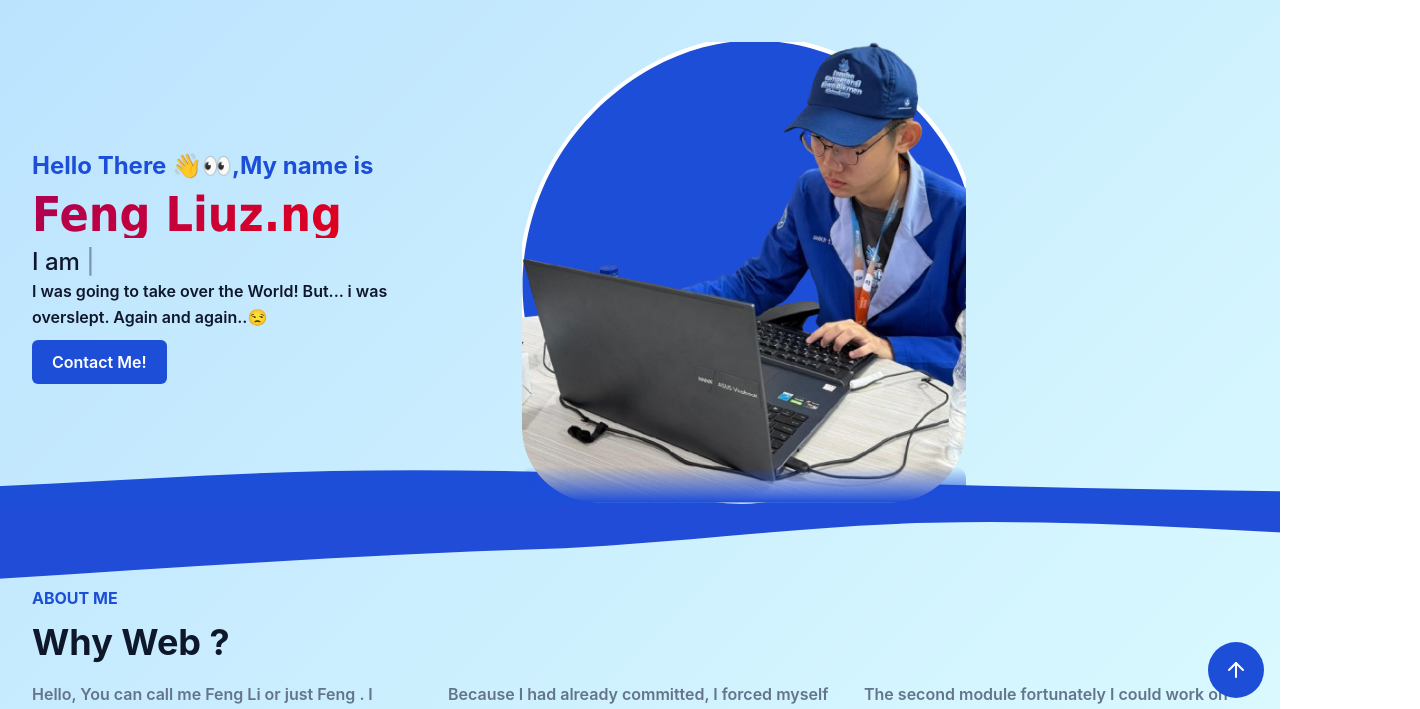
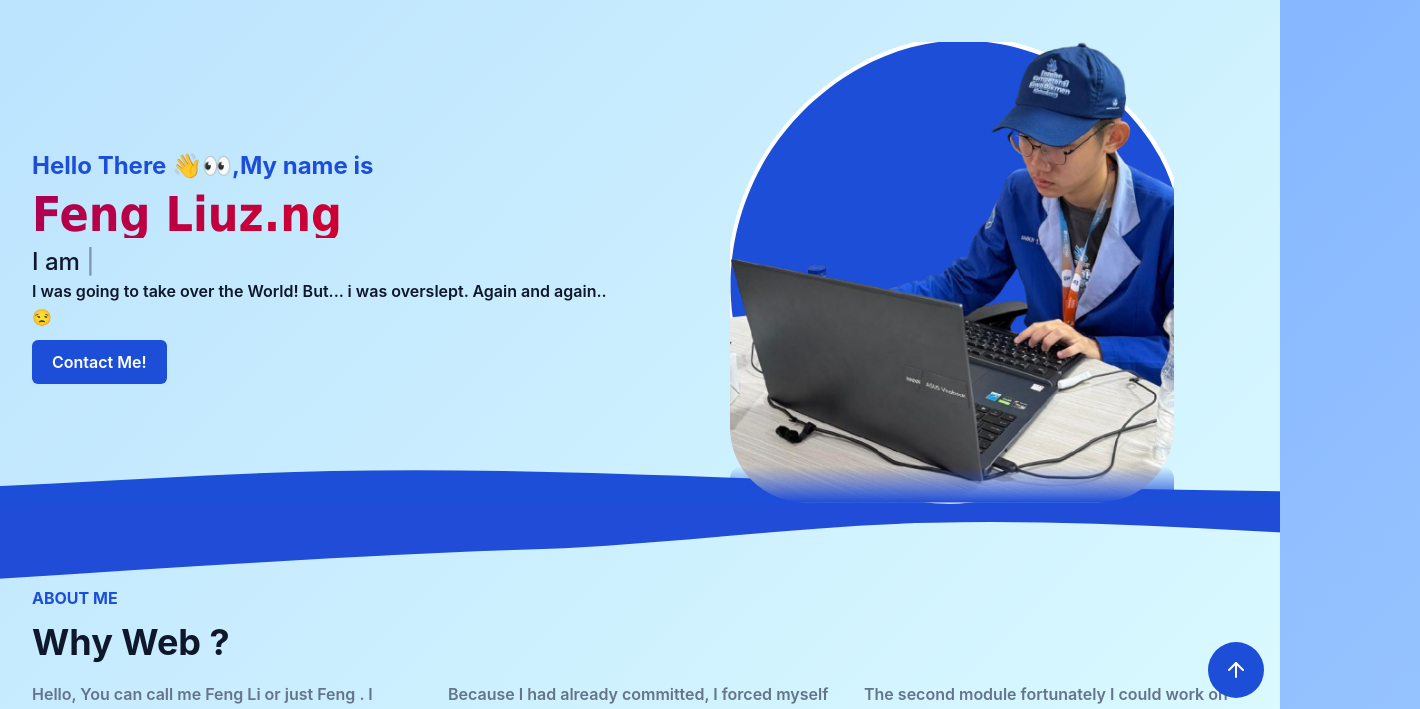
Before and after one commit to fengliuz/fengliuz.github.io, a website: page index.html in a window 1280 px wide. Shown: the part 86-795 px from the top of the page, 1420 px wide, since content can reach past the window. Drawn offline with nearby package versions, Linux system fonts and the light colour scheme.

Commit message:
benerin posisi gambar

```diff
--- a/index.html
+++ b/index.html
@@ -56,7 +56,7 @@
         <section id="home" class="pt-36 observe opacity-0 translate-y-10 transition-all duration-700 ease-out" data-animate>
           <div class="container">
             <div class="flex flex-wrap">
-              <div class="w-full self-center px-4 lg:w-1/3 mb-10">
+              <div class="w-full self-center px-4 lg:w-1/2 mb-10">
                 <h1
                 class="text-base font-bold text-primary md:text-xl lg:text-2xl"
             >
```
Also changed, not shown: src/output.css.
